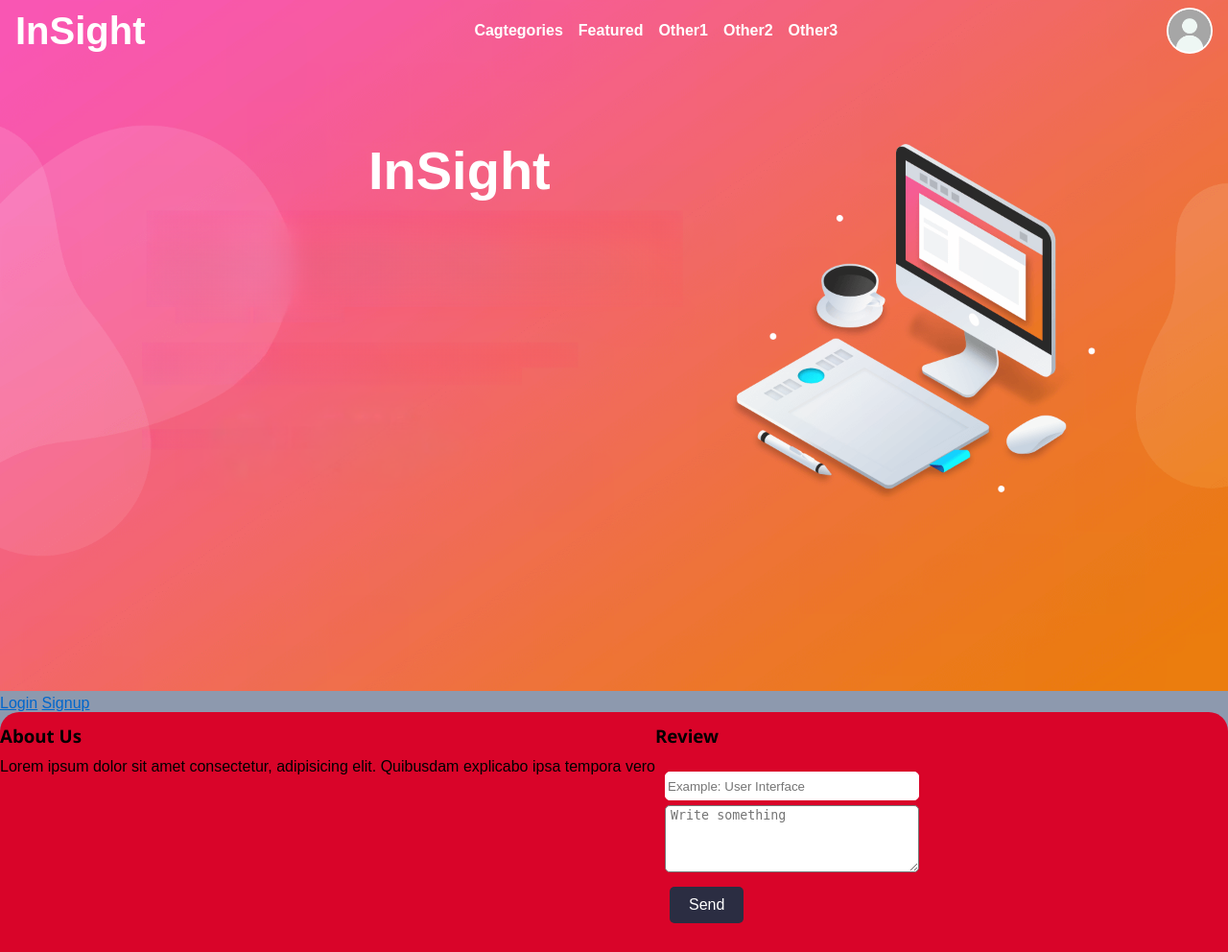
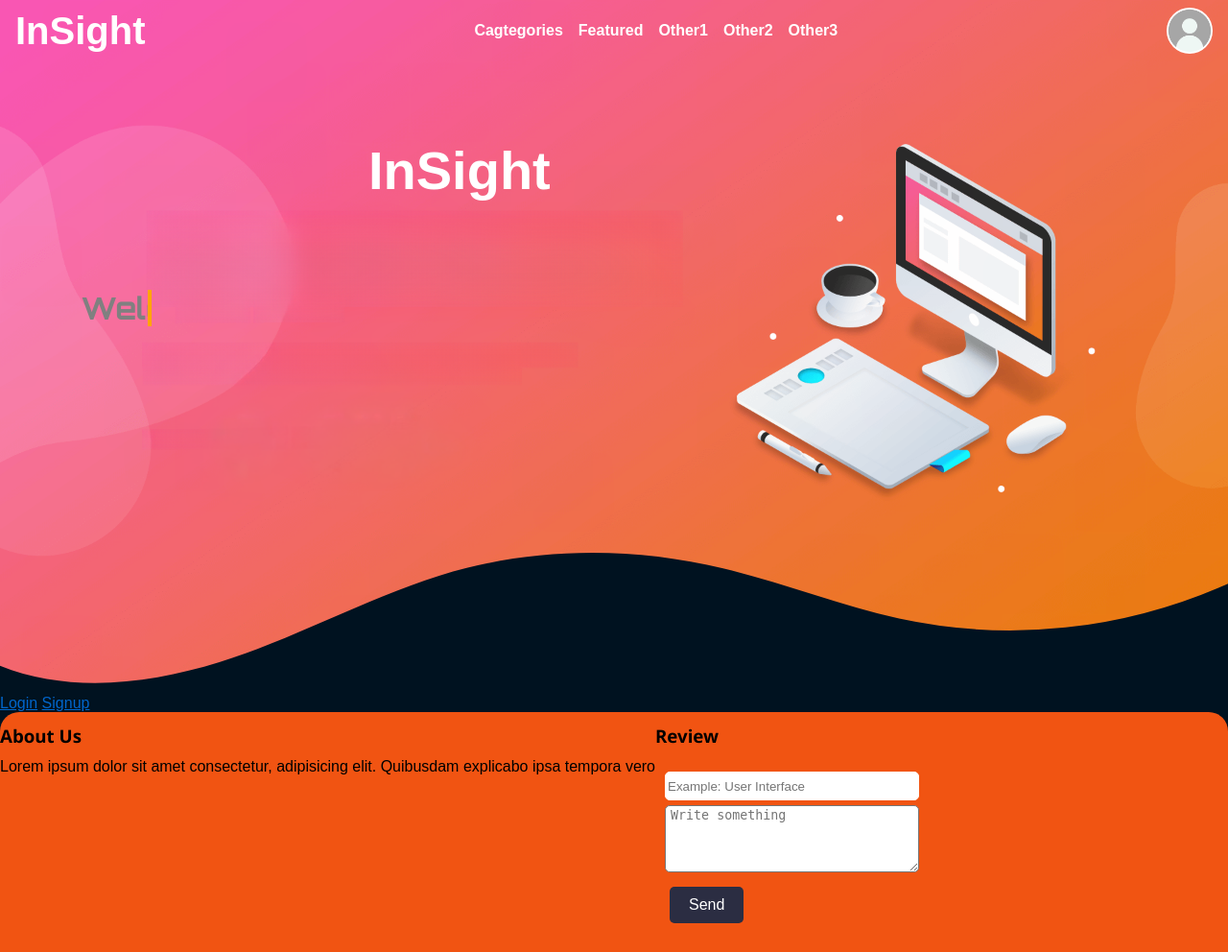
Before and after one commit to Isa8205/Insight, a Django app: template main/templates/index.html in a window 1280 px wide. Shown: the whole page at 96% size. Run offline with Django 3.2, Linux system fonts and the light colour scheme; the template is opened without the code that fills it, so the values that code supplies are empty.

Commit message:
Index.html
Added a typing animation to the home page

```diff
--- a/main/templates/index.html
+++ b/main/templates/index.html
@@ -10,9 +10,10 @@
     <style>
         .articles {
             display: grid;
-            grid-template-columns: repeat(auto-fit, minmax(350px, 1fr));
+            grid-template-columns: repeat(auto-fill, minmax(350px, 1fr));
             row-gap: 10px;
             column-gap: 15px;
+            padding-inline: 3vw;
         }
 
         .card {
@@ -42,6 +43,11 @@
 
         .content-body .hashtags {
             color: #34B3F1;
+            overflow-y: scroll;
+        }
+
+        .content-body .hashtags::-webkit-scrollbar {
+            display: none;
         }
 
         .content-body .hashtags ul {
@@ -85,6 +91,10 @@
             align-items: center;
             padding-block: 15px;
             padding-inline: 20px;
+        }
+
+        footer {
+            background-color: #F15412;
         }
     </style>
 
@@ -179,6 +189,7 @@
     </style>
 
     <style>
+        @import url(https://fonts.googleapis.com/css?family=Orbitron:regular,500,600,700,800,900);
         .logo {
             position: relative;
         }
@@ -196,12 +207,58 @@
             color: white;
             font-weight: bold;
         }
+
+        .logo > .curve {
+            position: absolute;
+            bottom: 0;
+            right: 0;
+            left: 0;
+        }
+
+        .logo .text-animation {
+            position: absolute;
+            top: 30%;
+            left: 0;
+            color: grey;
+            background-color: transparent;
+            animation: text-reveal 3s steps(40, end) infinite;
+        }
+
+        .logo .text-animation p {
+            margin: 20%;
+            overflow: hidden;
+            font-size: 2em;
+            font-family: Orbitron;
+            font-weight: 700;
+            border-right: .15em solid orange;
+            white-space: nowrap;
+            animation: typing 6s steps(40, end) infinite;
+            animation-fill-mode: forwards;
+        }
+
+        @keyframes typing {
+            0% {
+                width: 0;
+            }
+
+            50% {
+                width: 100%;
+            }
+
+            70% {
+                width: 100%;
+            }
+
+            100% {
+                width: 0;
+            }
+        }
     </style>
 
 
 
 </head>
-<body>
+<body style="background-color: rgb(0, 18, 32);">
     <!-- The navigation bar -->
     <nav>
         <div class="left">InSight</div>
@@ -240,6 +297,10 @@
             <div class="logo">
                 <img src="{% static 'images/Logo.png' %}" alt="" width="100%">
                 <span class="brand">InSight</span>
+                <img src="{% static 'images/waves.svg' %}" alt="" class="curve">
+                <div class="text-animation">
+                    <p>Welcome to Iron Coding</p>
+                </div>
             </div>
         </section>
 
```
Also changed, not shown: main/static/images/waves.svg.
